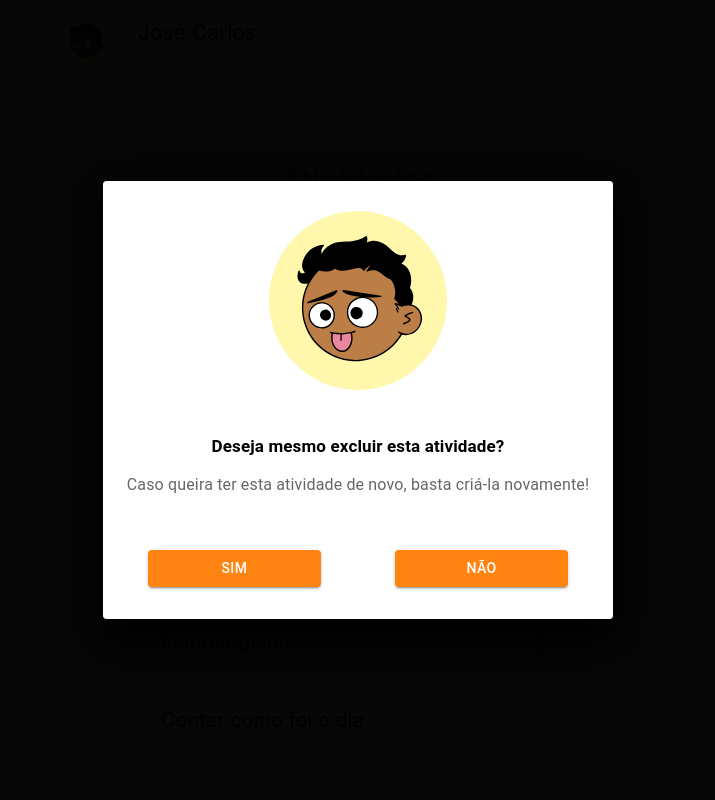
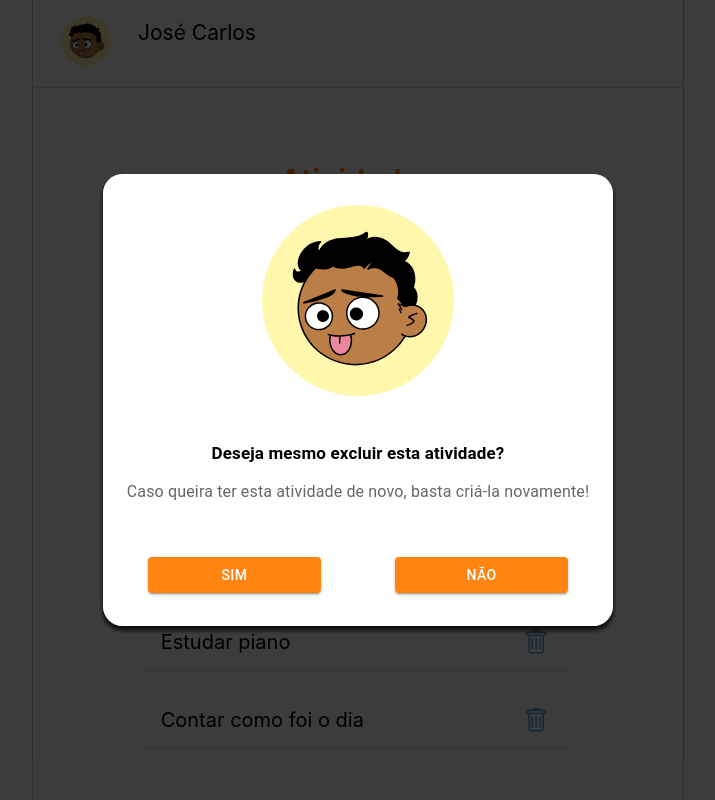
Before and after one commit to mcdag/Motiva-app, a React (Create React App) app: page /app/parent-tasks in a window 1280 px wide. Both pictures are taken after a click on the button 818 px from the left and 407 px from the top of the page. Shown: the top 800 px of the page, without its empty margins (282-997 px from the left). Built offline with nearby package versions, Linux system fonts and the light colour scheme.

Commit message:
Dialog background transparent

```diff
--- a/src/components/ConfirmationDialog/index.tsx
+++ b/src/components/ConfirmationDialog/index.tsx
@@ -13,14 +13,20 @@ interface Props {
 function ConfirmationDialog({data, open, handleFunction}: Props){
   return (
     <Dialog
-    sx={{opacity:1}}
+    hideBackdrop={true}
+    PaperProps={{
+      style: {
+        borderRadius: '20px',
+        boxShadow: '0px 4px 4px rgba(0, 0, 0, 0.25)',
+      },
+    }}
     className='confirmation-dialog-container'
     open={open}
     onClose={handleFunction}
     aria-labelledby="confirmation-dialog-title"
     aria-describedby="confirmation-dialog-description"
   >
-     <img className='avatar' width='35%' src={ExampleAvatar} alt="Avatar da criança" />
+     <img className='avatar' width='37.5%' src={ExampleAvatar} alt="Avatar da criança" />
     <DialogTitle className='title' id="confirmation-dialog-title">
       {`Deseja mesmo excluir esta ${data}?`}
     </DialogTitle>
--- a/src/components/ConfirmationDialog/styles.scss
+++ b/src/components/ConfirmationDialog/styles.scss
@@ -3,6 +3,7 @@
 .confirmation-dialog-container {
     font: 'Outfit';
     text-align: center;
+    background: rgba(0, 0, 0, 0.25);
 
   .avatar {
     margin: 6%;
```
